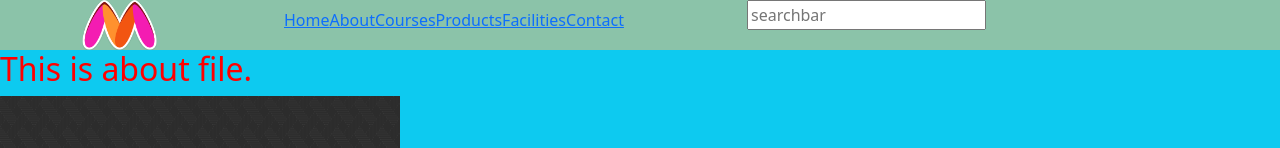
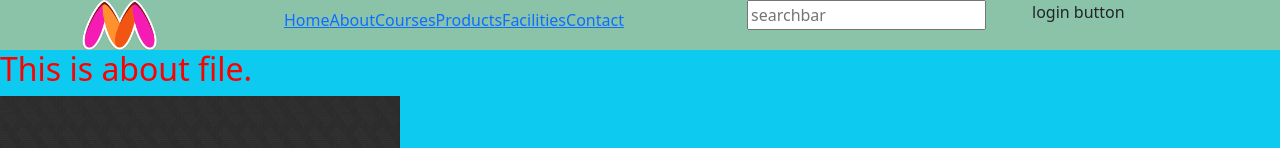
Before and after one commit to raviisharmaa/cetpa-nextjs-training, a Next.js app: page /about in a window 1280 px wide. Shown: the top 148 px of the page. Built offline with nearby package versions, Linux system fonts and the light colour scheme.

Commit message:
Header.js login button updated

```diff
--- a/common/Header.js
+++ b/common/Header.js
@@ -9,9 +9,6 @@ const Header = () => {
     <div className='bg-success bg-opacity-50'>
       <div class="container">
         <div class="row">
-          {/* <Head1/>
-          <Head2/>
-          <Head3/> */}
           <div class="col-2">
             <Head1/>
           </div>
@@ -22,7 +19,7 @@ const Header = () => {
             <Head2/>
           </div>
           <div class="col-2">
-
+            <Head3/>
           </div>
         </div>
       </div>
```
